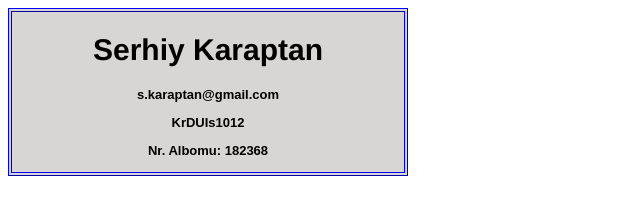
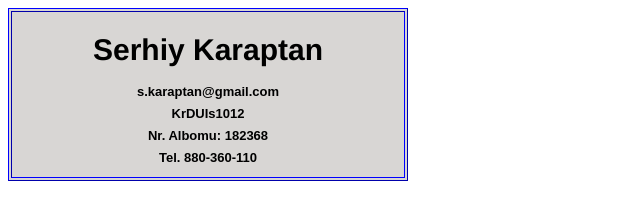
Before and after one commit to skaraptan/BusinessCard, a plain HTML site: page www/index.html in a window 1280 px wide. Shown: the whole page, without its empty margins (0-640 px from the left). Drawn offline with Linux system fonts and the light colour scheme.

Commit message:
minor visual fix

```diff
--- a/www/css/cardStyle.css
+++ b/www/css/cardStyle.css
@@ -13,4 +13,5 @@ p{
 	 font-family: Arial, Helvetica, sans-serif;
 	 font-size: 13px;
 	 text-align: center;
+	 line-height: 70%;
 }
--- a/www/index.html
+++ b/www/index.html
@@ -11,6 +11,7 @@
 		<p>s.karaptan@gmail.com</p>
 		<p>KrDUIs1012</p>
 		<p>Nr. Albomu: 182368</p>
+		<p>Tel. 880-360-110</p>
 	</th>
 	</table>
 	</body>
```
